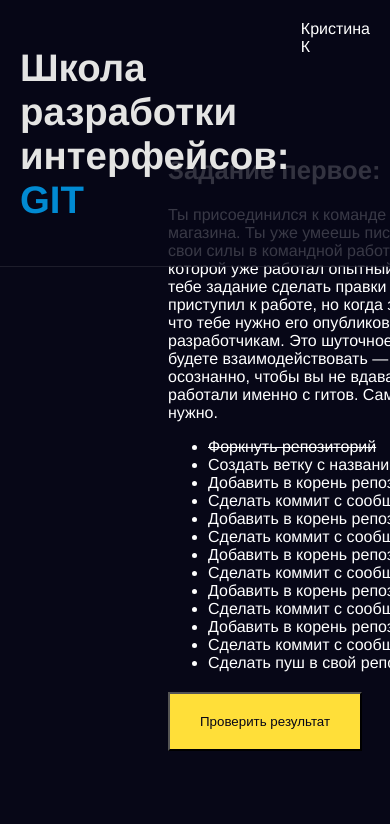
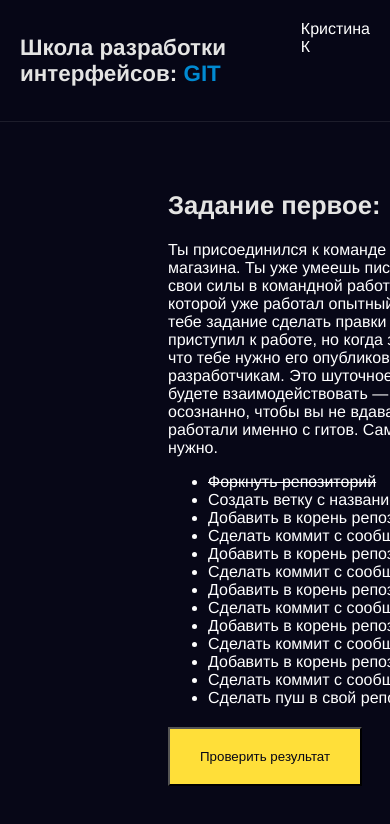
Before and after one commit to kris48k/shri-git-frontend, a Vue app: page /first-assignment in a window 390 px wide. Shown: the top 824 px of the page. Built offline with nearby package versions, Linux system fonts and the light colour scheme; a web font is replaced by a local one.

Commit message:
Showing repos

```diff
--- a/src/assets/base.css
+++ b/src/assets/base.css
@@ -135,6 +135,26 @@ h1 {
   font-size: 2.4rem;
 }
 
+@media screen and (max-width: 1200px) {
+  h1 {
+    font-size: 1.8rem;
+  }
+
+  h2 {
+    font-size: 1.4rem;
+  }
+}
+
+@media screen and (max-width: 800px) {
+  h1 {
+    font-size: 1.4rem;
+  }
+
+  h2 {
+    font-size: 1rem;
+  }
+}
+
 h1 .git {
   color: var(--link-color);
 }
--- a/src/assets/main.css
+++ b/src/assets/main.css
@@ -14,6 +14,9 @@
 }
 .content {
   flex-grow: 1;
+  display: flex;
+  flex-direction: column;
+  justify-content: center;
 }
 
 header {
--- a/src/components/ReposList.vue
+++ b/src/components/ReposList.vue
@@ -11,7 +11,6 @@ export default defineComponent({
     },
     async setup(){
         const store = useAuthStore();
-        await store.fetchRepositories();
         const options = store.repositories.map(e=> { return {label: e.name, value: e.id }});
         function handleUpdateValue (value, options) {
             store.setCurrentRepo({ value, label: options.label });
--- a/src/stores/authStore.ts
+++ b/src/stores/authStore.ts
@@ -20,12 +20,13 @@ export const useAuthStore = defineStore('auth-store', {
   actions: {
     initStore() {
         const auth = JSON.parse(localStorage.getItem("auth") || '{}') || {};
-        const { login, name, token, currentRepo } = auth || {};
+        const { login, name, token, currentRepo, repositories } = auth || {};
         if (token) {
           this.login = login;
           this.token = token;
           this.name = name;
           this.currentRepo = currentRepo;
+          this.repositories = repositories;
         }
 
     },
@@ -40,7 +41,7 @@ export const useAuthStore = defineStore('auth-store', {
           accept: "json"
         })
       }).then((result) => {
-        if (result.status === 403) {
+        if (result.status !== 200) {
           throw new Error(result.json());
         }
         return result.json()
```
